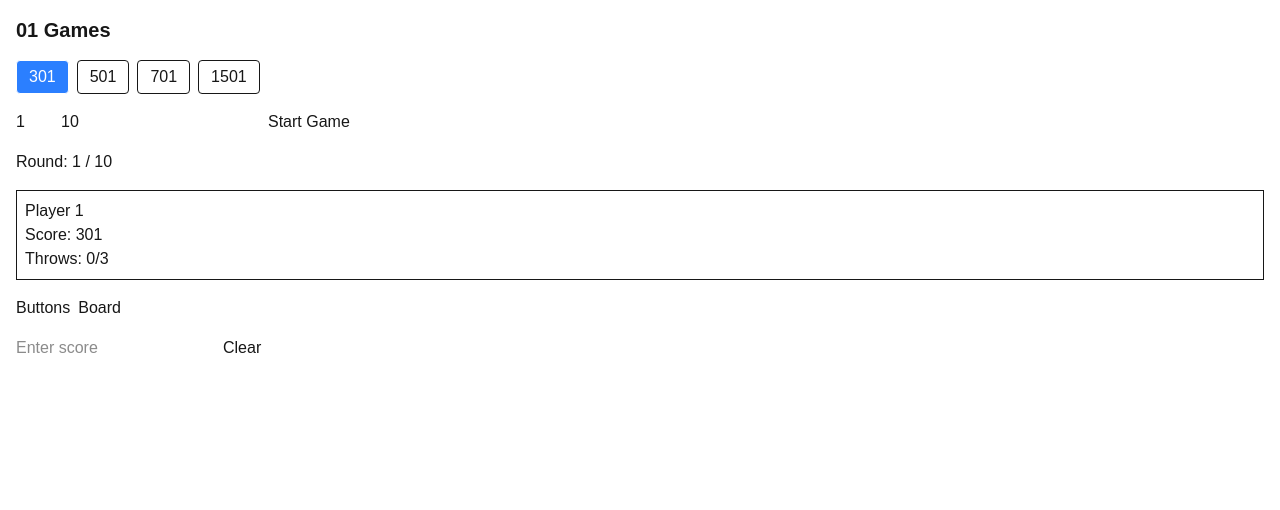
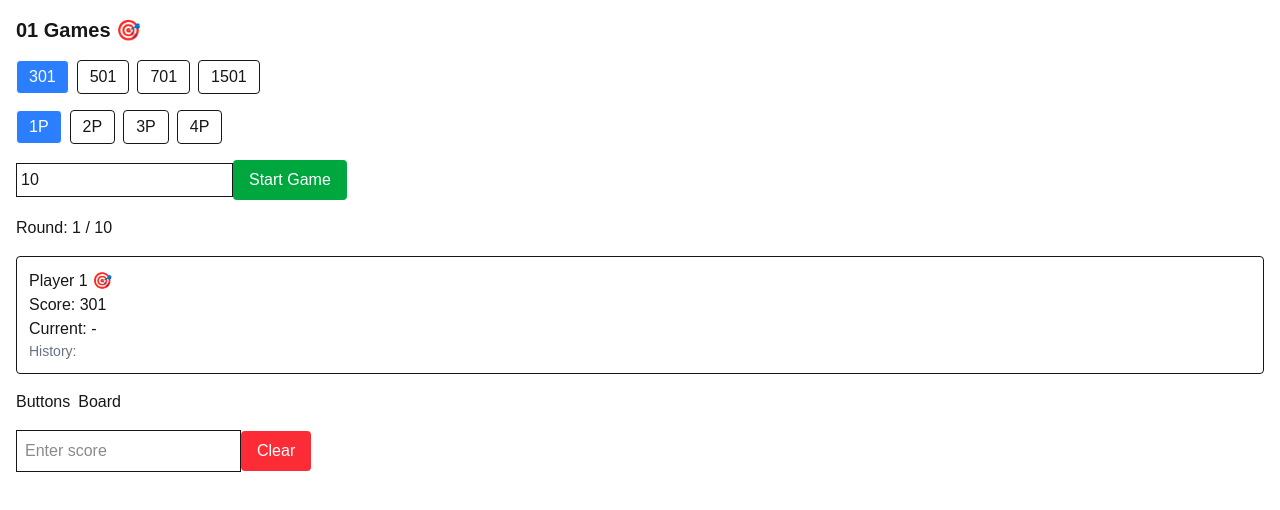
Before and after one commit to MayaC5/dart-calculator, a Next.js app: page /games/game01 in a window 1280 px wide. Both pictures are taken after a click on the button "Start Game". Shown: the top 510 px of the page. Built offline with nearby package versions, Linux system fonts and the light colour scheme.

Commit message:
better score register

```diff
--- a/src/app/games/game01/page.tsx
+++ b/src/app/games/game01/page.tsx
@@ -32,6 +32,10 @@ type PlayerState = {
   throws: number;
   finished: boolean;
   hasPlayedThisRound: boolean;
+
+  // 🆕 history
+  currentThrows: number[];
+  rounds: number[][];
 };
 
 export default function ZeroOneGames() {
@@ -45,7 +49,6 @@ export default function ZeroOneGames() {
   const [roundLimit, setRoundLimit] = useState<number>(10);
   const [currentRound, setCurrentRound] = useState<number>(1);
 
-  // 🆕 input mode
   const [inputMode, setInputMode] = useState<"buttons" | "board">("buttons");
 
   // 🎯 Start Game
@@ -60,6 +63,8 @@ export default function ZeroOneGames() {
         throws: 0,
         finished: false,
         hasPlayedThisRound: false,
+        currentThrows: [],
+        rounds: [],
       }),
     );
 
@@ -80,47 +85,60 @@ export default function ZeroOneGames() {
     return current;
   };
 
-  // 🎯 Handle throw (points-based)
+  // 🎯 Handle throw
   const handleThrow = (points: number) => {
     if (!gameStarted || gameEnded) return;
     if (points < 0 || points > 180) return;
 
-    const playerIndex = currentPlayer;
-
     setPlayers((prev) => {
       const updated = [...prev];
-      const player = { ...updated[playerIndex] };
+      const idx = currentPlayer;
+      const player = { ...updated[idx] };
 
       if (player.finished) return prev;
 
       player.throws += 1;
       player.score -= points;
 
-      let nextPlayer = playerIndex;
+      // 🆕 track throws
+      player.currentThrows = [...player.currentThrows, points];
+
+      let nextPlayer = idx;
 
       // 🎉 Finish
       if (player.score === 0) {
         player.finished = true;
+
+        player.rounds = [...player.rounds, player.currentThrows];
+        player.currentThrows = [];
         player.throws = 0;
         player.hasPlayedThisRound = true;
-        nextPlayer = getNextPlayer(updated, playerIndex);
+
+        nextPlayer = getNextPlayer(updated, idx);
       }
       // ❌ Bust
       else if (player.score < 0) {
         player.score = player.roundStartScore;
+
+        player.rounds = [...player.rounds, player.currentThrows];
+        player.currentThrows = [];
         player.throws = 0;
         player.hasPlayedThisRound = true;
-        nextPlayer = getNextPlayer(updated, playerIndex);
+
+        nextPlayer = getNextPlayer(updated, idx);
       }
       // ✅ End turn
       else if (player.throws === 3) {
+        player.rounds = [...player.rounds, player.currentThrows];
+        player.currentThrows = [];
         player.throws = 0;
         player.roundStartScore = player.score;
         player.hasPlayedThisRound = true;
-        nextPlayer = getNextPlayer(updated, playerIndex);
+
+        nextPlayer = getNextPlayer(updated, idx);
       }
 
-      updated[playerIndex] = player;
+      updated[idx] = player;
 
       // ✅ Round complete
       const allPlayed = updated.every(
@@ -150,12 +168,9 @@ export default function ZeroOneGames() {
     });
   };
 
-  // 🎯 Convert S/D/T → points
+  // 🎯 Board hit
   const handleBoardHit = (value: string, multiplier: number) => {
-    if (value === "MISS") {
-      handleThrow(0);
-      return;
-    }
+    if (value === "MISS") return handleThrow(0);
 
     const base = parseInt(value);
     const score = base * multiplier;
@@ -174,14 +189,15 @@ export default function ZeroOneGames() {
 
   return (
     <div className="p-4 space-y-4">
-      <h1 className="text-xl font-bold">01 Games</h1>
+      <h1 className="text-xl font-bold">01 Games 🎯</h1>
 
       {/* Game Type */}
-      <div className="space-x-2">
+      <div className="flex gap-2">
         {["301", "501", "701", "1501"].map((type) => (
           <button
             key={type}
             onClick={() => setGameType(type)}
+            disabled={gameStarted}
             className={`px-3 py-1 border rounded ${
               gameType === type ? "bg-blue-500 text-white" : ""
             }`}
@@ -191,29 +207,37 @@ export default function ZeroOneGames() {
         ))}
       </div>
 
-      {/* Players */}
-      <input
-        type="number"
-        min={1}
-        max={4}
-        value={numberOfPlayers}
-        disabled={gameStarted}
-        onChange={(e) =>
-          setNumberOfPlayers(
-            Math.min(4, Math.max(1, parseInt(e.target.value) || 1)),
-          )
-        }
-      />
+      {/* 👥 Player Buttons */}
+      <div className="flex gap-2">
+        {[1, 2, 3, 4].map((n) => (
+          <button
+            key={n}
+            disabled={gameStarted}
+            onClick={() => setNumberOfPlayers(n)}
+            className={`px-3 py-1 border rounded ${
+              numberOfPlayers === n ? "bg-blue-500 text-white" : ""
+            }`}
+          >
+            {n}P
+          </button>
+        ))}
+      </div>
 
-      {/* Round */}
+      {/* Round limit */}
       <input
         type="number"
         value={roundLimit}
         disabled={gameStarted}
         onChange={(e) => setRoundLimit(parseInt(e.target.value) || 1)}
+        className="border p-1"
       />
 
-      <button onClick={startGame}>Start Game</button>
+      <button
+        onClick={startGame}
+        className="bg-green-600 text-white px-4 py-2 rounded"
+      >
+        Start Game
+      </button>
 
       {/* GAME */}
       {gameStarted && (
@@ -223,35 +247,50 @@ export default function ZeroOneGames() {
           </div>
 
           {players.map((p, i) => (
-            <div key={i} className="border p-2">
+            <div key={i} className="border p-3 rounded">
               <h3>
-                Player {i + 1} {p.finished && "✅"}
+                Player {i + 1}
+                {i === currentPlayer && !gameEnded && " 🎯"}
+                {p.finished && " ✅"}
               </h3>
+
               <div>Score: {p.score}</div>
-              <div>Throws: {p.throws}/3</div>
+
+              <div>Current: {p.currentThrows.join(" | ") || "-"}</div>
+
+              <div className="text-sm text-gray-500">
+                History:
+                {p.rounds.map((round, idx) => (
+                  <div key={idx}>
+                    {idx + 1}: {round.join(" | ")} (
+                    {round.reduce((a, b) => a + b, 0)})
+                  </div>
+                ))}
+              </div>
             </div>
           ))}
 
-          {/* 🎯 MODE SWITCH */}
           {!gameEnded && (
             <>
+              {/* Mode switch */}
               <div className="flex gap-2">
                 <button onClick={() => setInputMode("buttons")}>Buttons</button>
                 <button onClick={() => setInputMode("board")}>Board</button>
               </div>
 
-              {/* 🎯 BUTTON MODE */}
+              {/* Buttons mode */}
               {inputMode === "buttons" && (
                 <input
                   type="number"
                   placeholder="Enter score"
+                  className="border p-2"
                   onKeyDown={(e) => {
                     if (e.key === "Enter") {
-                      const value = parseInt(
+                      const val = parseInt(
                         (e.target as HTMLInputElement).value,
                       );
-                      if (!isNaN(value)) {
-                        handleThrow(value);
+                      if (!isNaN(val)) {
+                        handleThrow(val);
                         (e.target as HTMLInputElement).value = "";
                       }
                     }
@@ -259,7 +298,7 @@ export default function ZeroOneGames() {
                 />
               )}
 
-              {/* 🎯 BOARD MODE */}
+              {/* Board mode */}
               {inputMode === "board" && (
                 <div className="grid grid-cols-4 gap-2">
                   {BOARD_NUMBERS.map((n) => (
@@ -272,7 +311,6 @@ export default function ZeroOneGames() {
                       </div>
                     </div>
                   ))}
-
                   <button onClick={() => handleBoardHit("MISS", 0)}>
                     MISS
                   </button>
@@ -283,10 +321,306 @@ export default function ZeroOneGames() {
         </>
       )}
 
-      {gameStarted && <button onClick={clearGame}>Clear</button>}
+      {gameStarted && (
+        <button
+          onClick={clearGame}
+          className="bg-red-500 text-white px-4 py-2 rounded"
+        >
+          Clear
+        </button>
+      )}
     </div>
   );
 }
+// "use client";
+
+// import { useState } from "react";
+
+// const BOARD_NUMBERS = [
+//   "20",
+//   "19",
+//   "18",
+//   "17",
+//   "16",
+//   "15",
+//   "14",
+//   "13",
+//   "12",
+//   "11",
+//   "10",
+//   "9",
+//   "8",
+//   "7",
+//   "6",
+//   "5",
+//   "4",
+//   "3",
+//   "2",
+//   "1",
+//   "25",
+// ];
+
+// type PlayerState = {
+//   score: number;
+//   roundStartScore: number;
+//   throws: number;
+//   finished: boolean;
+//   hasPlayedThisRound: boolean;
+// };
+
+// export default function ZeroOneGames() {
+//   const [numberOfPlayers, setNumberOfPlayers] = useState<number>(1);
+//   const [gameType, setGameType] = useState<string>("301");
+//   const [players, setPlayers] = useState<PlayerState[]>([]);
+//   const [currentPlayer, setCurrentPlayer] = useState<number>(0);
+//   const [gameStarted, setGameStarted] = useState<boolean>(false);
+//   const [gameEnded, setGameEnded] = useState<boolean>(false);
+
+//   const [roundLimit, setRoundLimit] = useState<number>(10);
+//   const [currentRound, setCurrentRound] = useState<number>(1);
+
+//   // 🆕 input mode
+//   const [inputMode, setInputMode] = useState<"buttons" | "board">("buttons");
+
+//   // 🎯 Start Game
+//   const startGame = () => {
+//     const start = parseInt(gameType);
+
+//     const initialPlayers: PlayerState[] = Array.from(
+//       { length: numberOfPlayers },
+//       () => ({
+//         score: start,
+//         roundStartScore: start,
+//         throws: 0,
+//         finished: false,
+//         hasPlayedThisRound: false,
+//       }),
+//     );
+
+//     setPlayers(initialPlayers);
+//     setCurrentPlayer(0);
+//     setCurrentRound(1);
+//     setGameStarted(true);
+//     setGameEnded(false);
+//   };
+
+//   // 🔁 Next player
+//   const getNextPlayer = (players: PlayerState[], current: number) => {
+//     let next = current;
+//     for (let i = 0; i < players.length; i++) {
+//       next = (next + 1) % players.length;
+//       if (!players[next].finished) return next;
+//     }
+//     return current;
+//   };
+
+//   // 🎯 Handle throw (points-based)
+//   const handleThrow = (points: number) => {
+//     if (!gameStarted || gameEnded) return;
+//     if (points < 0 || points > 180) return;
+
+//     const playerIndex = currentPlayer;
+
+//     setPlayers((prev) => {
+//       const updated = [...prev];
+//       const player = { ...updated[playerIndex] };
+
+//       if (player.finished) return prev;
+
+//       player.throws += 1;
+//       player.score -= points;
+
+//       let nextPlayer = playerIndex;
+
+//       // 🎉 Finish
+//       if (player.score === 0) {
+//         player.finished = true;
+//         player.throws = 0;
+//         player.hasPlayedThisRound = true;
+//         nextPlayer = getNextPlayer(updated, playerIndex);
+//       }
+//       // ❌ Bust
+//       else if (player.score < 0) {
+//         player.score = player.roundStartScore;
+//         player.throws = 0;
+//         player.hasPlayedThisRound = true;
+//         nextPlayer = getNextPlayer(updated, playerIndex);
+//       }
+//       // ✅ End turn
+//       else if (player.throws === 3) {
+//         player.throws = 0;
+//         player.roundStartScore = player.score;
+//         player.hasPlayedThisRound = true;
+//         nextPlayer = getNextPlayer(updated, playerIndex);
+//       }
+
+//       updated[playerIndex] = player;
+
+//       // ✅ Round complete
+//       const allPlayed = updated.every(
+//         (p) => p.finished || p.hasPlayedThisRound,
+//       );
+
+//       if (allPlayed) {
+//         updated.forEach((p) => (p.hasPlayedThisRound = false));
+
+//         setCurrentRound((r) => {
+//           if (r >= roundLimit) {
+//             setGameEnded(true);
+//             return r;
+//           }
+//           return r + 1;
+//         });
+//       }
+
+//       setCurrentPlayer(nextPlayer);
+
+//       // 🏁 All finished
+//       if (updated.every((p) => p.finished)) {
+//         setGameEnded(true);
+//       }
+
+//       return updated;
+//     });
+//   };
+
+//   // 🎯 Convert S/D/T → points
+//   const handleBoardHit = (value: string, multiplier: number) => {
+//     if (value === "MISS") {
+//       handleThrow(0);
+//       return;
+//     }
+
+//     const base = parseInt(value);
+//     const score = base * multiplier;
+
+//     handleThrow(score);
+//   };
+
+//   // 🧹 Clear
+//   const clearGame = () => {
+//     setPlayers([]);
+//     setGameStarted(false);
+//     setGameEnded(false);
+//     setCurrentPlayer(0);
+//     setCurrentRound(1);
+//   };
+
+//   return (
+//     <div className="p-4 space-y-4">
+//       <h1 className="text-xl font-bold">01 Games</h1>
+
+//       {/* Game Type */}
+//       <div className="space-x-2">
+//         {["301", "501", "701", "1501"].map((type) => (
+//           <button
+//             key={type}
+//             onClick={() => setGameType(type)}
+//             className={`px-3 py-1 border rounded ${
+//               gameType === type ? "bg-blue-500 text-white" : ""
+//             }`}
+//           >
+//             {type}
+//           </button>
+//         ))}
+//       </div>
+
+//       {/* Players */}
+//       <input
+//         type="number"
+//         min={1}
+//         max={4}
+//         value={numberOfPlayers}
+//         disabled={gameStarted}
+//         onChange={(e) =>
+//           setNumberOfPlayers(
+//             Math.min(4, Math.max(1, parseInt(e.target.value) || 1)),
+//           )
+//         }
+//       />
+
+//       {/* Round */}
+//       <input
+//         type="number"
+//         value={roundLimit}
+//         disabled={gameStarted}
+//         onChange={(e) => setRoundLimit(parseInt(e.target.value) || 1)}
+//       />
+
+//       <button onClick={startGame}>Start Game</button>
+
+//       {/* GAME */}
+//       {gameStarted && (
+//         <>
+//           <div>
+//             Round: {currentRound} / {roundLimit}
+//           </div>
+
+//           {players.map((p, i) => (
+//             <div key={i} className="border p-2">
+//               <h3>
+//                 Player {i + 1} {p.finished && "✅"}
+//               </h3>
+//               <div>Score: {p.score}</div>
+//               <div>Throws: {p.throws}/3</div>
+//             </div>
+//           ))}
+
+//           {/* 🎯 MODE SWITCH */}
+//           {!gameEnded && (
+//             <>
+//               <div className="flex gap-2">
+//                 <button onClick={() => setInputMode("buttons")}>Buttons</button>
+//                 <button onClick={() => setInputMode("board")}>Board</button>
+//               </div>
+
+//               {/* 🎯 BUTTON MODE */}
+//               {inputMode === "buttons" && (
+//                 <input
+//                   type="number"
+//                   placeholder="Enter score"
+//                   onKeyDown={(e) => {
+//                     if (e.key === "Enter") {
+//                       const value = parseInt(
+//                         (e.target as HTMLInputElement).value,
+//                       );
+//                       if (!isNaN(value)) {
+//                         handleThrow(value);
+//                         (e.target as HTMLInputElement).value = "";
+//                       }
+//                     }
+//                   }}
+//                 />
+//               )}
+
+//               {/* 🎯 BOARD MODE */}
+//               {inputMode === "board" && (
+//                 <div className="grid grid-cols-4 gap-2">
+//                   {BOARD_NUMBERS.map((n) => (
+//                     <div key={n} className="border p-1 text-center">
+//                       <div>{n}</div>
+//                       <div className="flex gap-1 justify-center">
+//                         <button onClick={() => handleBoardHit(n, 1)}>S</button>
+//                         <button onClick={() => handleBoardHit(n, 2)}>D</button>
+//                         <button onClick={() => handleBoardHit(n, 3)}>T</button>
+//                       </div>
+//                     </div>
+//                   ))}
+
+//                   <button onClick={() => handleBoardHit("MISS", 0)}>
+//                     MISS
+//                   </button>
+//                 </div>
+//               )}
+//             </>
+//           )}
+//         </>
+//       )}
+
+//       {gameStarted && <button onClick={clearGame}>Clear</button>}
+//     </div>
+//   );
+// }
 // "use client";
 
 // import { useState } from "react";
```
